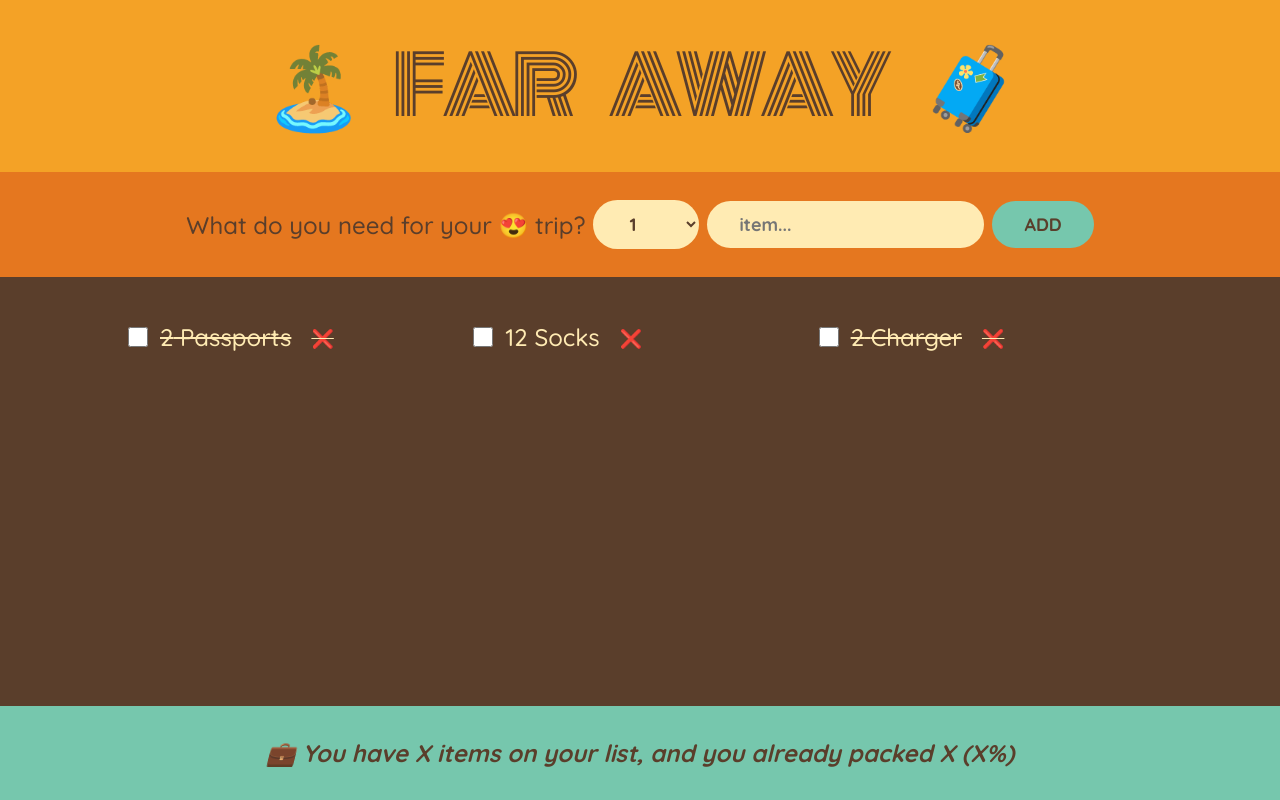
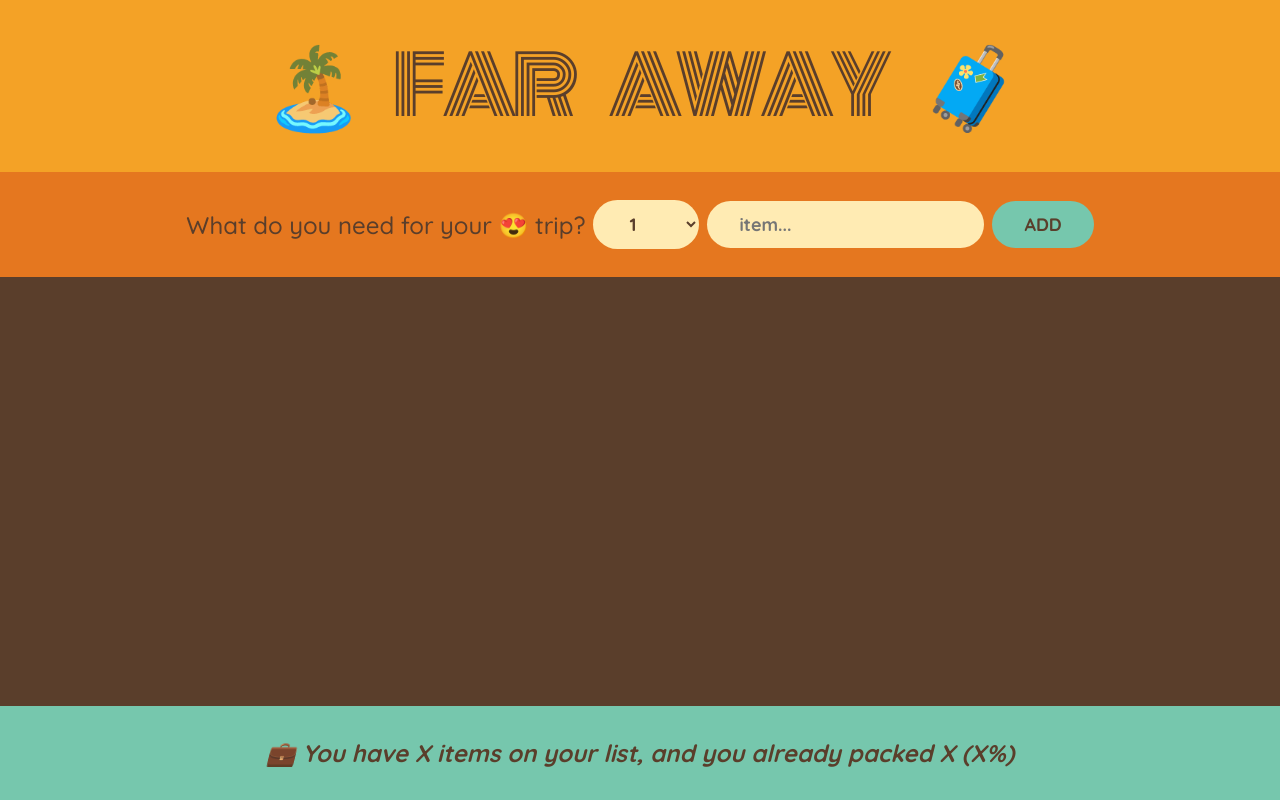
Before and after one commit to ali27-dev/far-away-project-travel-list, a React (Create React App) app: page / in a window 1280 px wide. Built offline with nearby package versions, Linux system fonts and the light colour scheme.

Commit message:
I'm learn and implement the new concept of lifting state up with i'm able to add new list item.

```diff
--- a/src/App.js
+++ b/src/App.js
@@ -6,11 +6,17 @@
   { id: 3, description: "Charger", quantity: 2, packed: true },
 ];
 export default function App() {
+  const [items, setItems] = useState([]);
+
+  function handleAddItem(item) {
+    setItems((items) => [...items, item]);
+  }
+
   return (
     <div className="app">
       <Logo />
-      <Form />
-      <PackingList />
+      <Form onAddItems={handleAddItem} />
+      <PackingList items={items} />
       <Stats />
     </div>
   );
@@ -20,21 +26,24 @@
   return <h1>🏝️ far away 🧳</h1>;
 }
 
-function Form() {
-  let [description, setDescription] = useState("");
-  let [quantity, setQunatity] = useState(1);
+function Form({ onAddItems }) {
+  const [description, setDescription] = useState("");
+  const [quantity, setQunatity] = useState(1);
+
   function handleSubmit(e) {
     e.preventDefault();
 
     if (!description) return;
 
     const newArr = {
-      description: { description },
-      quantity: { quantity },
-      packed: true,
-      id: Date(),
+      description,
+      quantity,
+      packed: false,
+      id: Date.now(),
     };
+
     console.log(newArr);
+    onAddItems(newArr);
 
     setDescription("");
     setQunatity(1);
@@ -65,11 +74,11 @@
   );
 }
 
-function PackingList() {
+function PackingList({ items }) {
   return (
     <div className="list">
       <ul>
-        {initialItems.map((item) => (
+        {items.map((item) => (
           <Item itemObj={item} key={item.id} />
         ))}
       </ul>
```
Also changed, not shown: 1 other file (tests, documents, lock files or other folders).
